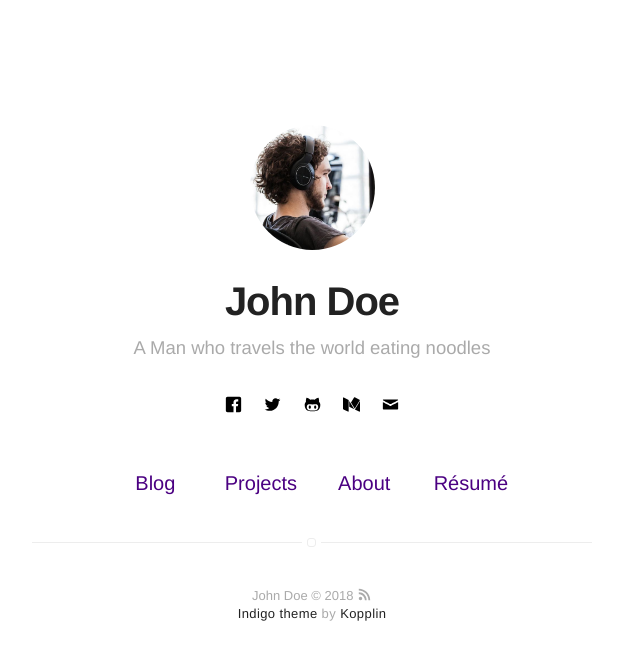
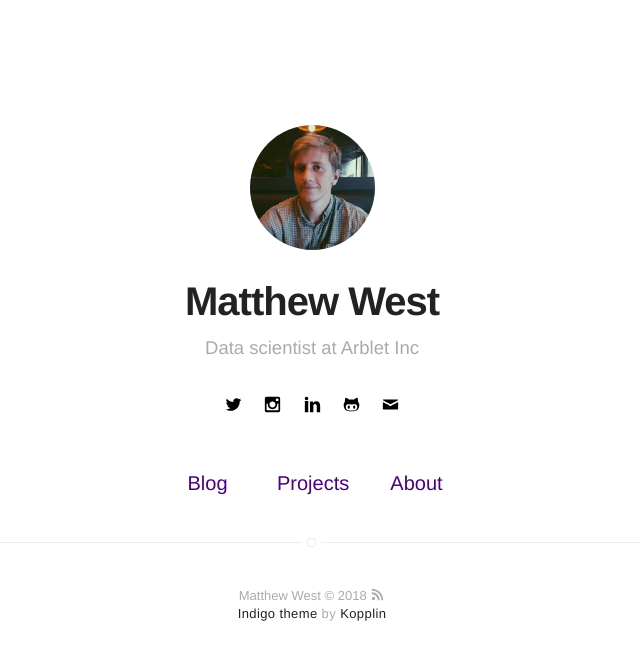
Before and after one commit to mwestt/mwestt.github.io, a Jekyll site: the page built from index.html, in a window 1280 px wide. Shown: the top 660 px of the page, without its empty margins (328-968 px from the left). Built offline with Jekyll 4.4.1, drawn with Linux system fonts in a browser that asks for light colours; part of the change alters nothing that is shown.

Commit message:
personalise

```diff
--- a/_config.yml
+++ b/_config.yml
@@ -1,6 +1,6 @@
 # main text of home
-name: John Doe
-bio: A Man who travels the world eating noodles
+name: Matthew West
+bio: Data scientist at Arblet Inc
 
 # twitter summary info
 description: A blog about technology and stuff related
@@ -8,15 +8,15 @@ description: A blog about technology and stuff related
 # if it's an external image, update below for true
 # better with square images
 external-image: false
-picture: assets/images/profile.jpg
+picture: assets/images/ghubpic.jpeg
 
 # If you want to include your resume, set to true
 # and specify source (external or local).
-resume: true
+resume: false
 resume-external: true
 resume-url: https://google.com/?q=my+resume
 
-url: https://koppl.in/indigo
+url: https://mwestt.github.io
 # your url: http://USERNAME.github.io
 
 permalink: /:title/
@@ -30,28 +30,28 @@ permalink: /:title/
 
 # if you don't want comments in your posts, leave categories empty
 disqus:
-  shortname: mydisqus # enter this from your disqus account
-  categories: [blog, project] # only show disqus for posts that have these categories
+  shortname: # mydisqus # enter this from your disqus account
+  categories: # [blog, project] # only show disqus for posts that have these categories
 
 # if you don't have any of social below, comment the line
-facebook: myfacebook
-twitter: mytwitter
+#facebook: myfacebook
+twitter: TheMatthewWest
 # google: mygoogle
-# instagram: myinstagram
+instagram: mattwestttt
 # pinterest: mypinterest
-# linkedin: mylinkedin
+linkedin: mwestt
 # youtube: myyoutube
 # spotify: myspotify
-github: mygithub
+github: mwestt
 # gitlab: mygitlab
 # lastfm: mylastfm
 # stackoverflow: 7044681/mystackoverflow
 # quora: userquora
 # reddit: username
-medium: medium
+# medium: medium
 # vimeo: myvimeo
 # lanyrd: mylanyrd
-email: myemail@gmail.com
+email: m.west2718@@gmail.com
 
 authors:
     johndoe:
@@ -70,7 +70,7 @@ authors:
 # do you want a larger site? change the option below
 # options: [normal, large] | default: normal
 # normal = 560px / large = 810px
-width: normal
+width: large
 
 # if you don't need pagination, comment the *paginate* configs below
 # paginate: 5
```
Also changed, not shown: assets/images/ghubpic.jpeg (added).
